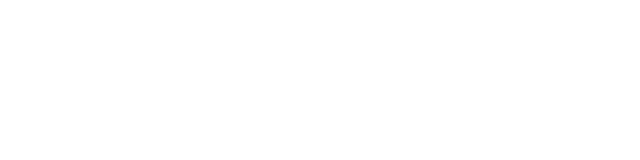
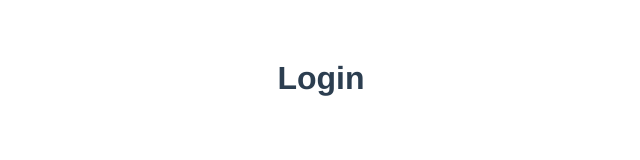
Before and after one commit to septianadip17/belajar-vuejs, a Vue app: page /login in a window 1280 px wide. Before the commit this address had no page. Shown: the top 160 px of the page, without its empty margins (319-959 px from the left). Built offline with nearby package versions, Linux system fonts and the light colour scheme.

Commit message:
feat: add Login component and configure routing for login page

```diff
--- /dev/null
+++ b/src/components/Login.vue
@@ -0,0 +1,9 @@
+<template>
+  <h1>Login</h1>
+</template>
+
+<script>
+export default {
+  name: 'Login',
+}
+</script>
--- a/src/routers.js
+++ b/src/routers.js
@@ -1,5 +1,6 @@
 import Home from "./components/Home.vue";
 import SignUp from "./components/SignUp.vue";
+import Login from "./components/Login.vue";
 import { createRouter, createWebHistory } from "vue-router";
 
 const routes = [
@@ -13,6 +14,11 @@
     component: SignUp,
     path: "/sign-up",
   },
+  {
+    name: "Login",
+    component: Login,
+    path: "/login",
+  },
 ];
 
 const router = createRouter({
```
